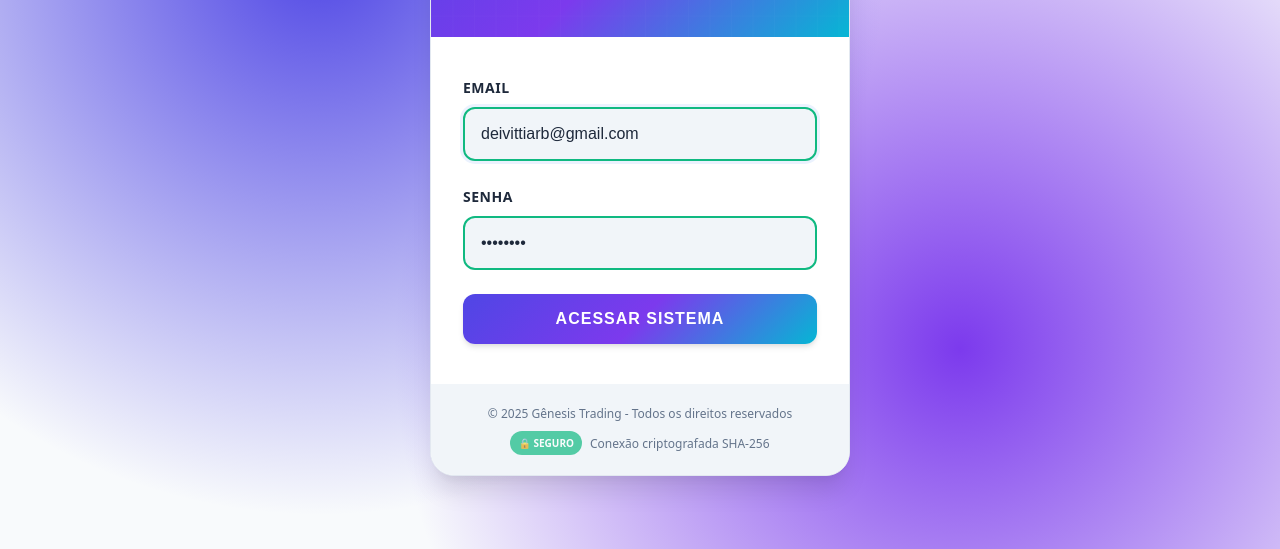
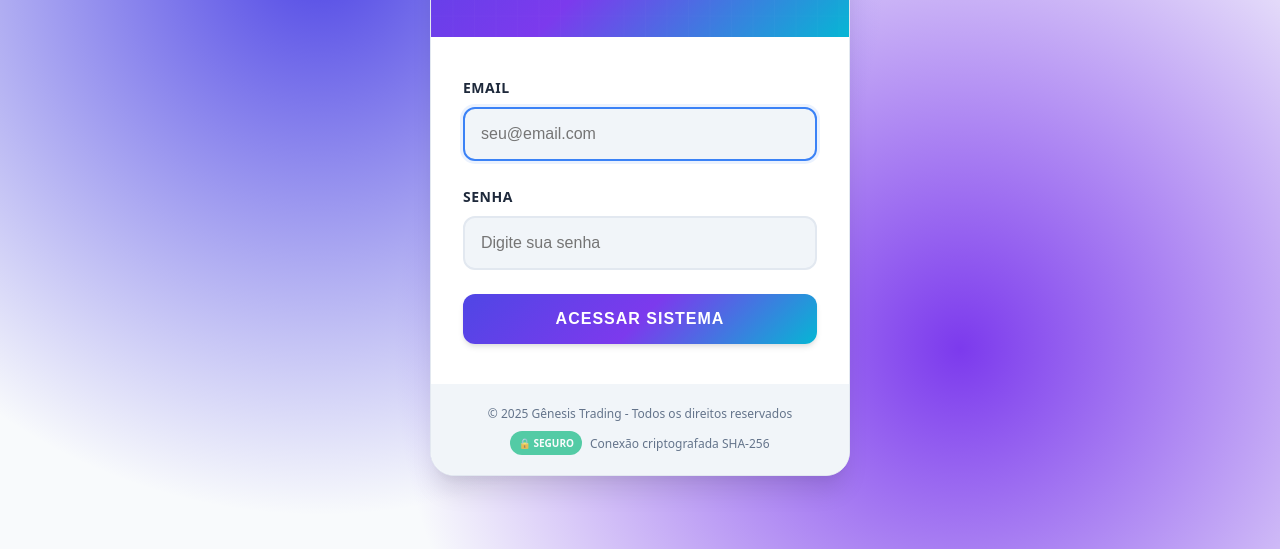
Before and after one commit to Asuroinvest/SistemaGarch, a plain HTML site: page index.html in a window 1280 px wide. Shown: the part 251-800 px from the top of the page. Drawn offline with Linux system fonts and the light colour scheme.

Commit message:
Update index.html

```diff
--- a/index.html
+++ b/index.html
@@ -435,8 +435,8 @@
 
       init() {
         // Auto-fill demo credentials for easier testing
-        document.getElementById('email').value = 'deivittiarb@gmail.com';
-        document.getElementById('password').value = 'De130808';
+        document.getElementById('email').value = '';
+        document.getElementById('password').value = '';
 
         // Event listeners
         document.getElementById('loginForm').addEventListener('submit', (e) => {
@@ -604,4 +604,5 @@
     });
   </script>
 </body>
+
 </html>
```
